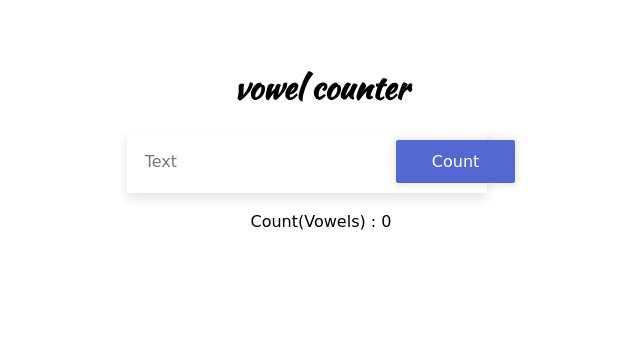
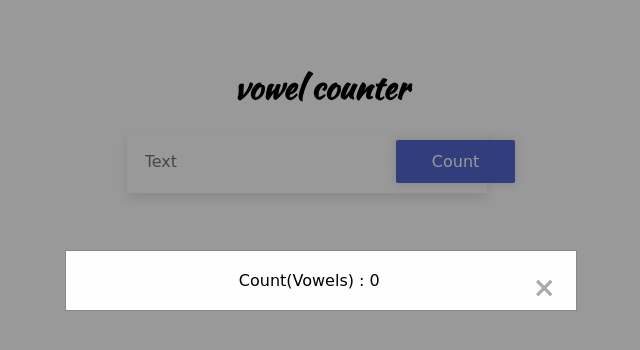
Before and after one commit to Shreyans121/vowel-counter, a plain HTML site: page index.html in a window 1280 px wide. Both pictures are taken after a click on the button "Count". Shown: the whole page, without its empty margins (319-959 px from the left). Drawn offline with Linux system fonts and the light colour scheme; a web font is replaced by a local one.

Commit message:
added modal

```diff
--- a/index.html
+++ b/index.html
@@ -26,8 +26,13 @@
 
       <br>
 
-      <div class="output">
-        <p><span id="ans"></span></p>
+      <div id="myModal" class="modal">
+
+        <div class="modal-content">
+          <span id="exit" class="close" onclick="exit()">&times;</span>
+          <p id="ans"></p>
+        </div>
+
       </div>
     </div>
 
--- a/script.js
+++ b/script.js
@@ -1,4 +1,6 @@
 function vowelsCounter() {
+
+  let modal = document.getElementById("myModal");
 
   let text = document.getElementById("ip").value;
   let check = text.match(/[aeiou]/gi);
@@ -8,5 +10,12 @@ function vowelsCounter() {
       count = check.length;
   }
 
+  modal.style.display = "block";
+
   document.getElementById("ans").innerHTML = "Count(Vowels) : " + count;
 }
+
+function exit() {
+  let modal = document.getElementById("myModal");
+  modal.style.display = "none";
+}
--- a/style.css
+++ b/style.css
@@ -53,3 +53,39 @@ body {
   outline: 0;
   padding: 22px 18px;
 }
+
+.modal {
+  display: none;
+  position: fixed;
+  z-index: 1;
+  padding-top: 250px;
+  left: 0;
+  top: 0;
+  width: 100%;
+  height: 100%;
+  background-color: rgb(0,0,0);
+  background-color: rgba(0,0,0,0.4);
+}
+
+.modal-content {
+  background-color: #fefefe;
+  margin: auto;
+  padding: 20px;
+  border: 1px solid #888;
+  width: 40%;
+}
+
+.close {
+  color: #aaaaaa;
+  padding-top: -100px;
+  margin: 0;
+  float: right;
+  font-size: 28px;
+  font-weight: bold;
+}
+
+.close:hover,
+.close:focus {
+  color: #000;
+  cursor: pointer;
+}
```
